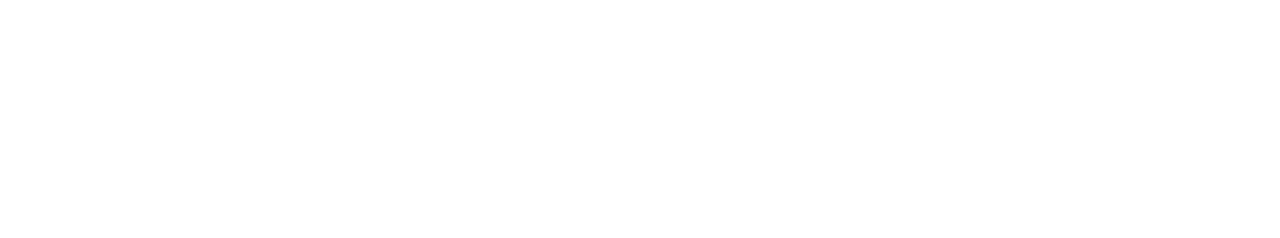
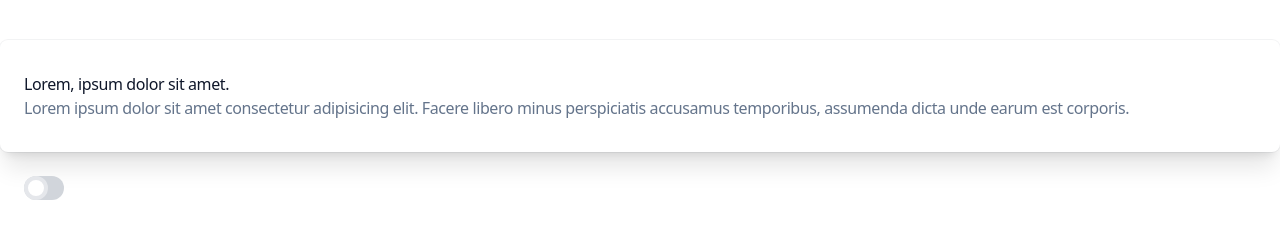
Before and after one commit to SasnarineDeodat/tailwindcss-from-scratch-learn-by-building-projects, a plain HTML site: page tailwind-sandbox/tailwind-sandbox-starter/18-dark-mode/index.html in a window 1280 px wide. Drawn offline with nearby package versions, Linux system fonts and the light colour scheme.

Commit message:
Dark Mode

```diff
--- a/tailwind-sandbox/tailwind-sandbox-starter/18-dark-mode/index.html
+++ b/tailwind-sandbox/tailwind-sandbox-starter/18-dark-mode/index.html
@@ -1,14 +1,64 @@
 <!DOCTYPE html>
-<html lang="en" class="dark">
+<html lang="en">
   <head>
     <meta charset="UTF-8" />
     <meta http-equiv="X-UA-Compatible" content="IE=edge" />
     <meta name="viewport" content="width=device-width, initial-scale=1.0" />
     <script src="https://cdn.tailwindcss.com"></script>
+    <script>
+      tailwind.config = {
+        darkMode: "class",
+      };
+    </script>
+    <style>
+      .toggle-checkbox:checked {
+        right: 0;
+        border-color: #68d391;
+      }
+      .toggle-checkbox:checked + .toggle-label {
+        background: #68d391;
+      }
+    </style>
     <title>Dark Mode</title>
   </head>
   <body>
-    <!-- By default, you can have your project use whatever mode your OS is using. You can use "dark:{class}". You can also set your config to use a class instead of using your OS mode -->
+    <div
+      class="container mx-auto mt-10 bg-white dark:bg-slate-900 rounded-lg px-6 py-8 ring-1 ring-slate-900/5 shadow-xl"
+    >
+      <h3 class="text-slate-900 dark:text-white font-medium tracking-tight">
+        Lorem, ipsum dolor sit amet.
+      </h3>
+      <p class="text-slate-500 dark:text-white font-medium tracking-tight">
+        Lorem ipsum dolor sit amet consectetur adipisicing elit. Facere libero
+        minus perspiciatis accusamus temporibus, assumenda dicta unde earum est
+        corporis.
+      </p>
+    </div>
+
+    <div
+      class="relative inline-block w-10 mr-2 ml-6 mt-6 align-middle select-none transition duration-200 ease-in"
+    >
+      <input
+        type="checkbox"
+        name="toggle"
+        id="toggle"
+        class="toggle-checkbox absolute block w-6 h-6 rounded-full bg-white border-4 appearance-none cursor-pointer"
+      />
+      <label
+        for="toggle"
+        class="toggle-label block overflow-hidden h-6 rounded-full bg-gray-300 cursor-pointer"
+      ></label>
+    </div>
+
+    <script>
+      document.getElementById("toggle").addEventListener("change", function () {
+        if (this.checked) {
+          document.documentElement.classList.add("dark");
+        } else {
+          document.documentElement.classList.remove("dark");
+        }
+      });
+    </script>
   </body>
 </html>
 
```
